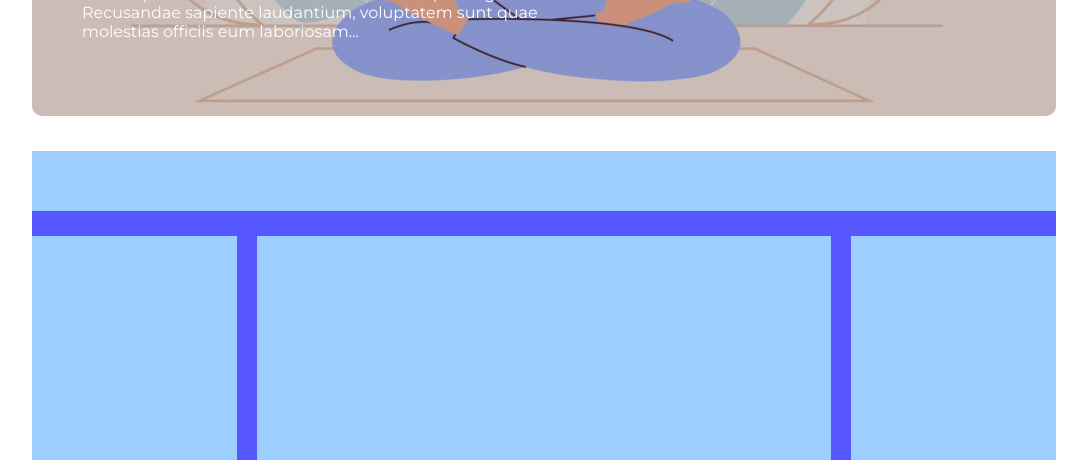
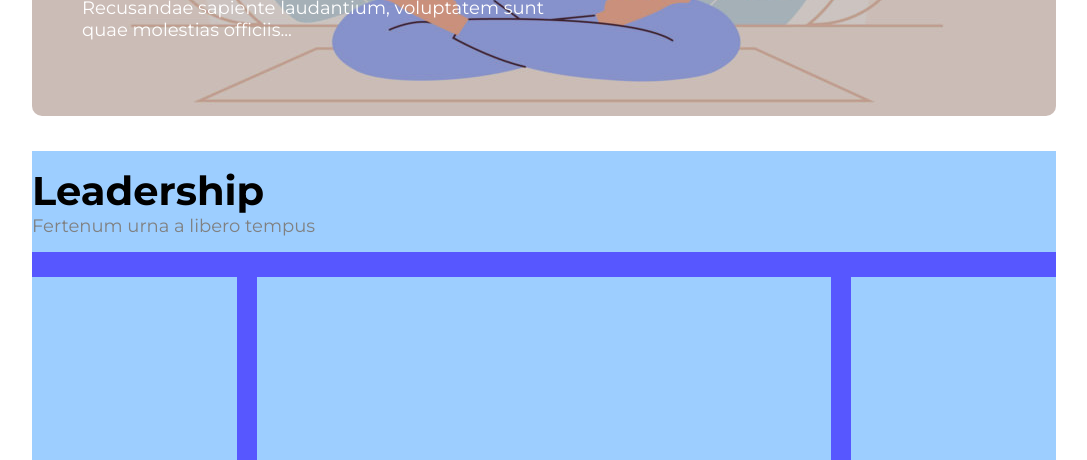
Before and after one commit to PaoloSergi/htmlcss-wp, a plain HTML site: page index.html in a window 1280 px wide. Shown: the part 640-1100 px from the top of the page, without its empty margins (96-1183 px from the left). Drawn offline with Linux system fonts and the light colour scheme.

Commit message:
header.contents fatto

```diff
--- a/css/style.css
+++ b/css/style.css
@@ -69,12 +69,12 @@ nav li>a{
 
 section.hero{
     width: 100%;
+    height: 540px;
     margin-bottom: 35px;
     position: relative;
 
     /* debug */
     /* background-color:rgb(204, 186, 87); */
-    height: 540px;
 
     /* fine debug */
 }
@@ -97,6 +97,10 @@ section.hero{
 
 .hero span{
     font-size: 32px;
+}
+
+.hero p{
+    font-size: 18px;
 }
 
 
@@ -135,11 +139,21 @@ main::after{
 
 header.contents{
     margin-bottom: 25px;
+    padding: 15px 0;
 
     /* debug */
-    height: 60px;
+    /* height: 60px; */
+    /* background-color: white; */
+    /* fine debug */
+}
 
-    /* fine debug */
+header.contents h1{
+    font-size: 40px;
+}
+
+header.contents span{
+    font-size: 18px;
+    color: gray;
 }
 
 main>aside{
--- a/index.html
+++ b/index.html
@@ -64,7 +64,7 @@
                 </span>
 
                 <p>
-                    Lorem ipsum dolor sit amet consectetur adipisicing elit. Recusandae sapiente laudantium, voluptatem sunt quae molestias officiis eum laboriosam...
+                    Lorem ipsum dolor sit amet consectetur adipisicing elit. Recusandae sapiente laudantium, voluptatem sunt quae molestias officiis...
                 </p>
             </div>
 
@@ -74,6 +74,14 @@
         <main>
 
             <header class="contents">
+
+                <h1>
+                    Leadership
+                </h1>
+
+                <span>
+                    Fertenum urna a libero tempus
+                </span>
 
             </header>
 
```
